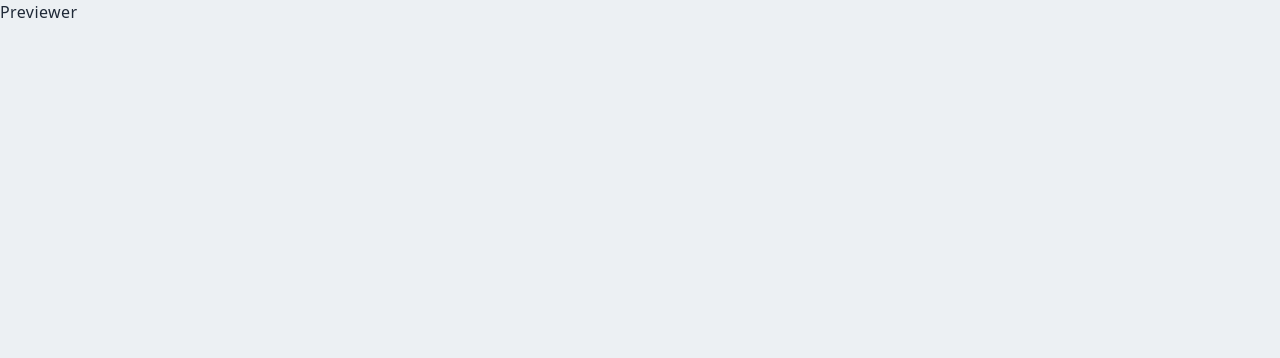
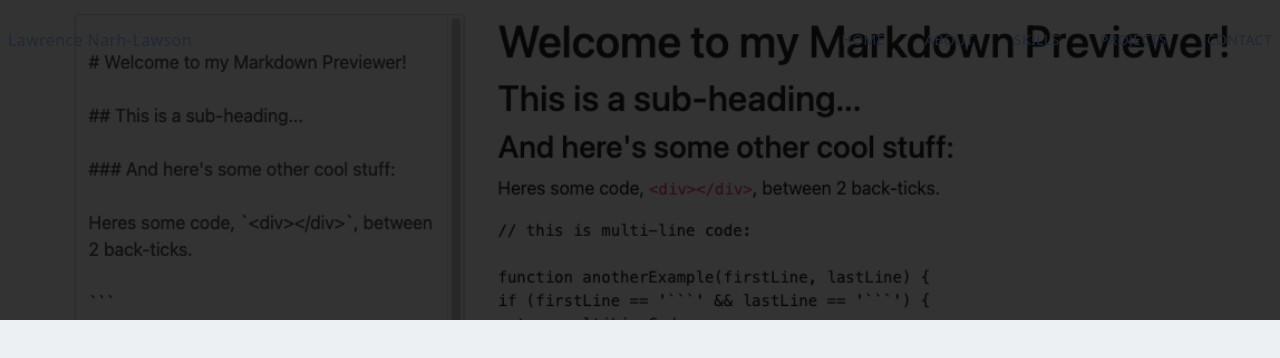
Before and after one commit to lawlawson/portfolio-july, a Next.js app: page /previewer in a window 1280 px wide. Shown: the top 358 px of the page. Built offline with nearby package versions, Linux system fonts and the light colour scheme.

Commit message:
Added header to project page

```diff
--- a/pages/_app.js
+++ b/pages/_app.js
@@ -1,7 +1,13 @@
-import '../styles/globals.css'
+import '../styles/globals.css';
+import Navbar from './components/Navbar';
 
 function MyApp({ Component, pageProps }) {
-  return <Component {...pageProps} />
+  return (
+    <>
+      <Navbar />
+      <Component {...pageProps} />
+    </>
+  );
 }
 
-export default MyApp
+export default MyApp;
--- a/pages/components/Navbar.jsx
+++ b/pages/components/Navbar.jsx
@@ -90,19 +90,29 @@ const Navbar = () => {
           <div className='py-4 flex flex-col'>
             <ul className='uppercase'>
               <Link href='/'>
-                <li className='py-4 text-sm'>Home</li>
+                <li onClick={() => setNav(false)} className='py-4 text-sm'>
+                  Home
+                </li>
               </Link>
               <Link href='/#about'>
-                <li className='py-4 text-sm'>About</li>
+                <li onClick={() => setNav(false)} className='py-4 text-sm'>
+                  About
+                </li>
               </Link>
               <Link href='/#skills'>
-                <li className='py-4 text-sm'>Skills</li>
+                <li onClick={() => setNav(false)} className='py-4 text-sm'>
+                  Skills
+                </li>
               </Link>
               <Link href='/#projects'>
-                <li className='py-4 text-sm'>Projects</li>
+                <li onClick={() => setNav(false)} className='py-4 text-sm'>
+                  Projects
+                </li>
               </Link>
               <Link href='/#contact'>
-                <li className='py-4 text-sm'>Contact</li>
+                <li onClick={() => setNav(false)} className='py-4 text-sm'>
+                  Contact
+                </li>
               </Link>
             </ul>
             <div className='pt-40'>
--- a/pages/index.js
+++ b/pages/index.js
@@ -3,7 +3,6 @@ import Image from 'next/image';
 import About from './components/About';
 import Contact from './components/Contact';
 import Main from './components/Main';
-import Navbar from './components/Navbar';
 import Projects from './components/Projects';
 import Skills from './components/Skills';
 
@@ -15,7 +14,6 @@ export default function Home() {
         <meta name='description' content='Generated by create next app' />
         <link rel='icon' href='/favicon.ico' />
       </Head>
-      <Navbar />
       <Main />
       <About />
       <Skills />
--- a/pages/previewer.jsx
+++ b/pages/previewer.jsx
@@ -1,7 +1,22 @@
 import React from 'react';
+import Image from 'next/image';
+import previewImg from '../public/assets/projects/previewImg.png';
 
 const Previewer = () => {
-  return <div>Previewer</div>;
+  return (
+    <div className='w-full'>
+      <div className='w-screen h-[30vh] lg:h-[40vh] relative'>
+        <div className='absolute top-0 left-0 w-full h-[30vh] lg:h-[40vh] bg-black/80 z-10' />
+        <Image
+          className='absolute z-1'
+          layout='fill'
+          objectFit='cover'
+          src={previewImg}
+          alt='/'
+        />
+      </div>
+    </div>
+  );
 };
 
 export default Previewer;
```
